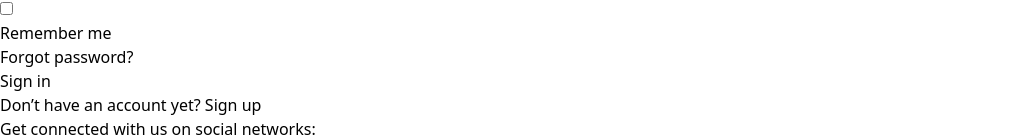
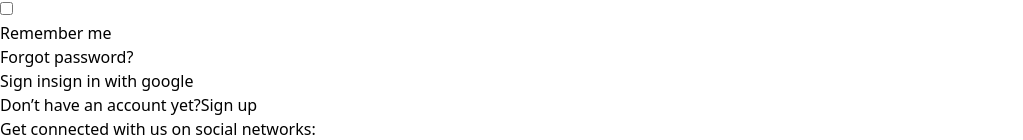
Before and after one commit to sanjaykrishnanDEV/foodify, a React (Vite) app in the folder foodist/: page /login in a window 1280 px wide. Shown: the part 170-310 px from the top of the page, without its empty margins (0-1023 px from the left). Built offline with nearby package versions, Linux system fonts and the light colour scheme; no server answers.

Commit message:
ux errors solved

```diff
--- a/foodist/src/components/Body.jsx
+++ b/foodist/src/components/Body.jsx
@@ -16,7 +16,6 @@ const Body = () => {
     const restaurantList = ref(db, "foods/");
     onValue(restaurantList, (snapshot) => {
       const data = snapshot.val();
-      console.log(data);
       setAllRestaurants(data);
       setFilteredRestaurants(data);
     });
@@ -50,7 +49,7 @@ const Body = () => {
         ) : (
           Object.values(filteredRestaurants).map((restaurant) => (
             <Link to={"/restaurant/" + restaurant?.id} key={restaurant?.id}>
-              <Card info={restaurant} key={restaurant?.id} />
+              <Card info={restaurant}  />
             </Link>
           ))
         )}
--- a/foodist/src/components/Cart.jsx
+++ b/foodist/src/components/Cart.jsx
@@ -13,10 +13,8 @@ const Cart = () => {
     setCartData(data);
   }, [data]);
   if (!cartData) {
-    console.log(cartData);
     // const mapper = Object.values(cartData?.cartItems);
   }
-  console.log(cartData);
   function handleDelete(id) {
     dispatch(cartActions.deleteItem(id));
   }
@@ -73,13 +71,14 @@ const Cart = () => {
               </td>
               <td>{total}</td>
               <td>{qty}</td>
-              <Link to="/checkout">
-                <td>
+              <td>
+                <Link to="/checkout">
                   <button className="bg-green-700 rounded-md p-1 text-white">
                     checkout
                   </button>
-                </td>
-              </Link>
+                </Link>
+              </td>
+
             </tr>
           </tfoot>
         </table>
--- a/foodist/src/components/Header.jsx
+++ b/foodist/src/components/Header.jsx
@@ -11,7 +11,6 @@ const Header = () => {
   const totalItems = useSelector((store) => store.cart.totalQty);
   const { currentUser } = useAuth();
   const navigate = useNavigate();
-  console.log(currentUser);
   async function handleSignout() {
     try {
       await signOut(auth);
--- a/foodist/src/components/Login.jsx
+++ b/foodist/src/components/Login.jsx
@@ -2,6 +2,9 @@ import React, { useState } from "react";
 import { Toaster, toast } from "react-hot-toast";
 import { Link, useNavigate } from "react-router-dom";
 import { getAuth, signInWithEmailAndPassword } from "firebase/auth";
+import { GoogleAuthProvider } from "firebase/auth";
+import {  signInWithPopup} from "firebase/auth";
+
 const Login = () => {
   const navigate = useNavigate();
   const [email, setemail] = useState("");
@@ -23,7 +26,24 @@ const Login = () => {
       toast.error(errorMessage);
     }
   }
-
+  const provider = new GoogleAuthProvider();
+ function handleGoogleLogin(){
+  signInWithPopup(auth, provider)
+  .then((result) => {
+    const credential = GoogleAuthProvider.credentialFromResult(result);
+    const token = credential.accessToken;
+    const user = result.user;
+    // ...
+  }).catch((error) => {
+    const errorCode = error.code;
+    const errorMessage = error.message;
+    // The email of the user's account used.
+    const email = error.customData.email;
+    // The AuthCredential type that was used.
+    const credential = GoogleAuthProvider.credentialFromError(error);
+    // ...
+  });
+}
   return (
     <div>
       <Toaster />
@@ -102,8 +122,13 @@ const Login = () => {
                   >
                     Sign in
                   </button>
+                  <span
+                  onClick={handleGoogleLogin}
+                  className="mt-2  cursor-pointer hover:text-slate-200">
+                    sign in with google
+                  </span>
                   <p className="text-sm font-light text-gray-500 dark:text-gray-400">
-                    Don’t have an account yet?{" "}
+                    Don’t have an account yet?
                     <Link to="/signup">
                       <span
                         href="#"
--- a/foodist/src/redux/cartSlice.js
+++ b/foodist/src/redux/cartSlice.js
@@ -11,7 +11,6 @@ const cartSlice = createSlice({
   initialState,
   reducers: {
     addItem: (state, action) => {
-      console.log(action.payload);
       const newItem = action.payload;
       const existingItem = state.cartItems.find(
         (item) => item.id === newItem.id
```
Also changed, not shown: foodist/src/components/RestaurantMenu.jsx (+0 -103 lines).
